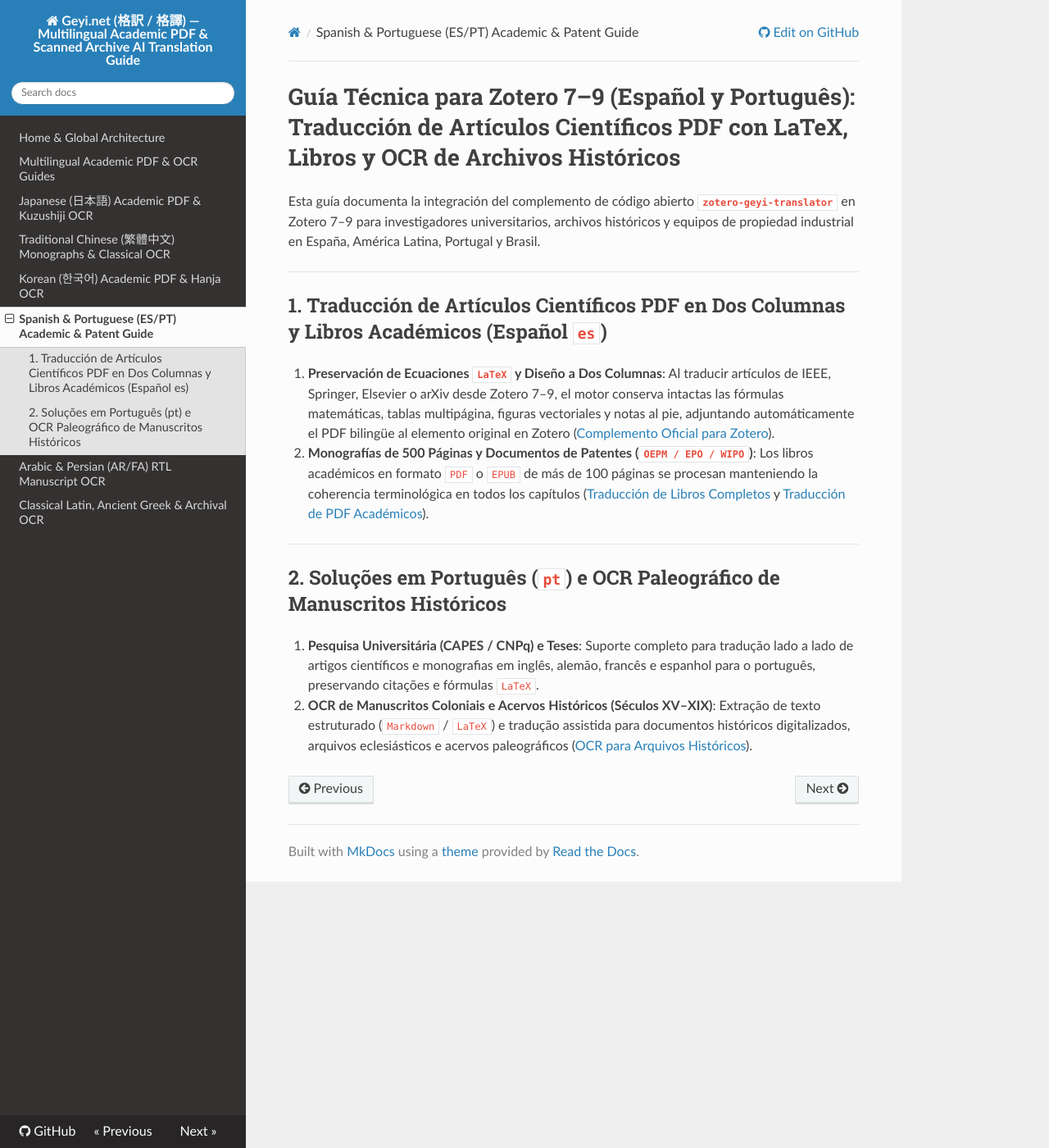
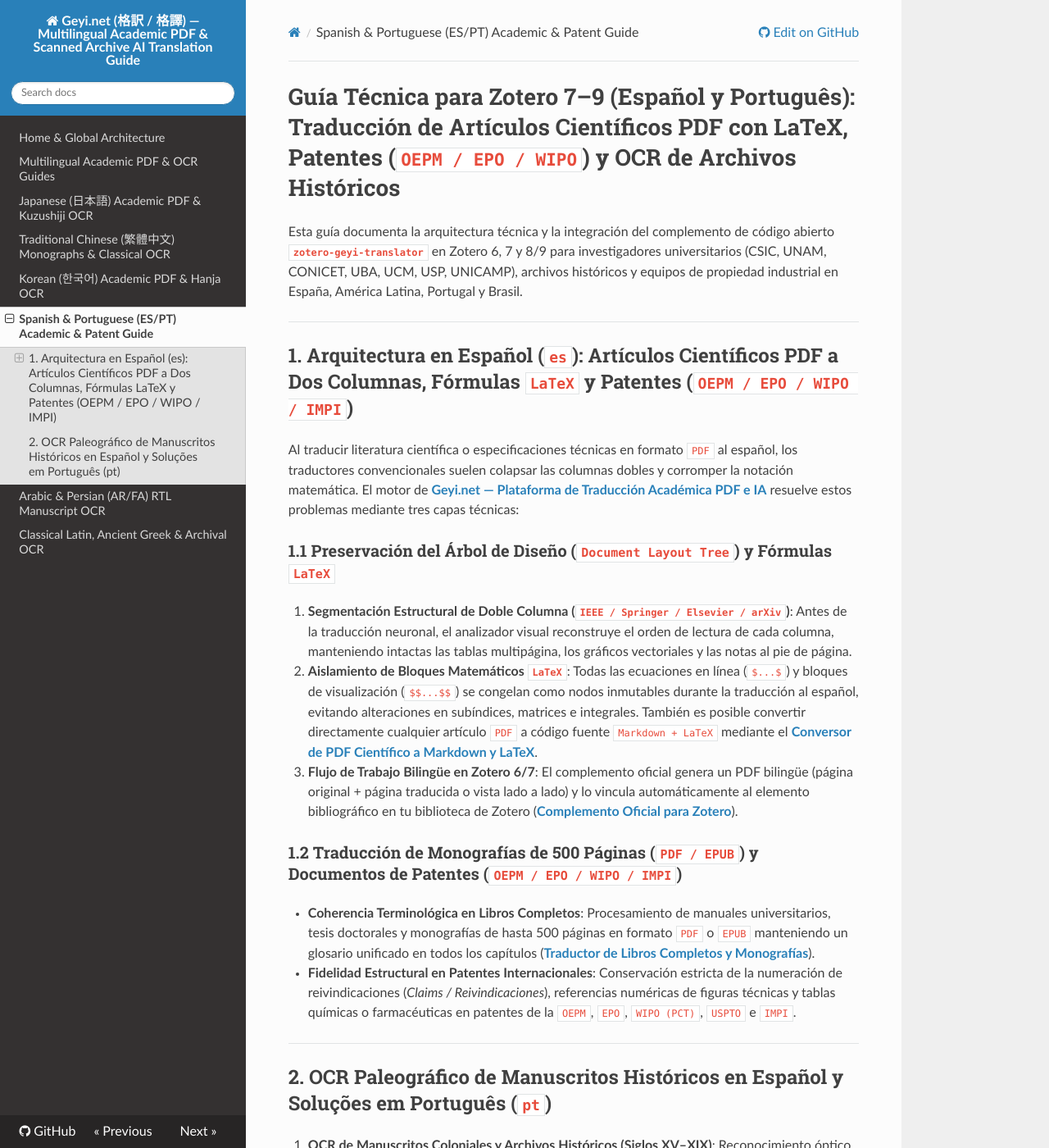
Before and after one commit to Nayuta-9/zotero-geyi-translator, an MkDocs documentation site: the page built from docs/spanish-portuguese-academic-patents.md, in a window 1280 px wide and 1400 px high. Shown: the whole window at 82% size. Built offline with MkDocs 1.6.1, drawn with Linux system fonts in a browser that asks for light colours; nearby versions of some CDN libraries; some of the changed text lies outside the part shown.

Commit message:
docs(es): expand Spanish technical guide for academic PDF, OEPM/EPO/WIPO patent translation, and colonial paleography OCR

```diff
--- a/docs/spanish-portuguese-academic-patents.md
+++ b/docs/spanish-portuguese-academic-patents.md
@@ -1,17 +1,25 @@
-# Guía Técnica para Zotero 7–9 (Español y Português): Traducción de Artículos Científicos PDF con LaTeX, Libros y OCR de Archivos Históricos
+# Guía Técnica para Zotero 7–9 (Español y Português): Traducción de Artículos Científicos PDF con LaTeX, Patentes (`OEPM / EPO / WIPO`) y OCR de Archivos Históricos
 
-Esta guía documenta la integración del complemento de código abierto **`zotero-geyi-translator`** en Zotero 7–9 para investigadores universitarios, archivos históricos y equipos de propiedad industrial en España, América Latina, Portugal y Brasil.
+Esta guía documenta la arquitectura técnica y la integración del complemento de código abierto **`zotero-geyi-translator`** en Zotero 6, 7 y 8/9 para investigadores universitarios (CSIC, UNAM, CONICET, UBA, UCM, USP, UNICAMP), archivos históricos y equipos de propiedad industrial en España, América Latina, Portugal y Brasil.
 
 ---
 
-## 1. Traducción de Artículos Científicos PDF en Dos Columnas y Libros Académicos (Español `es`)
+## 1. Arquitectura en Español (`es`): Artículos Científicos PDF a Dos Columnas, Fórmulas `LaTeX` y Patentes (`OEPM / EPO / WIPO / IMPI`)
 
-1. **Preservación de Ecuaciones `LaTeX` y Diseño a Dos Columnas**: Al traducir artículos de IEEE, Springer, Elsevier o arXiv desde Zotero 7–9, el motor conserva intactas las fórmulas matemáticas, tablas multipágina, figuras vectoriales y notas al pie, adjuntando automáticamente el PDF bilingüe al elemento original en Zotero ([Complemento Oficial para Zotero](https://www.geyi.net/en/zotero-plugin)).
-2. **Monografías de 500 Páginas y Documentos de Patentes (`OEPM / EPO / WIPO`)**: Los libros académicos en formato `PDF` o `EPUB` de más de 100 páginas se procesan manteniendo la coherencia terminológica en todos los capítulos ([Traducción de Libros Completos](https://www.geyi.net/en/translate/book) y [Traducción de PDF Académicos](https://www.geyi.net/en/translate/pdf)).
+Al traducir literatura científica o especificaciones técnicas en formato `PDF` al español, los traductores convencionales suelen colapsar las columnas dobles y corromper la notación matemática. El motor de **[Geyi.net — Plataforma de Traducción Académica PDF e IA](https://www.geyi.net/en)** resuelve estos problemas mediante tres capas técnicas:
+
+### 1.1 Preservación del Árbol de Diseño (`Document Layout Tree`) y Fórmulas `LaTeX`
+1. **Segmentación Estructural de Doble Columna (`IEEE / Springer / Elsevier / arXiv`)**: Antes de la traducción neuronal, el analizador visual reconstruye el orden de lectura de cada columna, manteniendo intactas las tablas multipágina, los gráficos vectoriales y las notas al pie de página.
+2. **Aislamiento de Bloques Matemáticos `LaTeX`**: Todas las ecuaciones en línea (`$...$`) y bloques de visualización (`$$...$$`) se congelan como nodos inmutables durante la traducción al español, evitando alteraciones en subíndices, matrices e integrales. También es posible convertir directamente cualquier artículo `PDF` a código fuente `Markdown + LaTeX` mediante el **[Conversor de PDF Científico a Markdown y LaTeX](https://www.geyi.net/en/pdf-to-markdown)**.
+3. **Flujo de Trabajo Bilingüe en Zotero 6/7**: El complemento oficial genera un PDF bilingüe (página original + página traducida o vista lado a lado) y lo vincula automáticamente al elemento bibliográfico en tu biblioteca de Zotero (**[Complemento Oficial para Zotero](https://www.geyi.net/en/zotero-plugin)**).
+
+### 1.2 Traducción de Monografías de 500 Páginas (`PDF / EPUB`) y Documentos de Patentes (`OEPM / EPO / WIPO / IMPI`)
+- **Coherencia Terminológica en Libros Completos**: Procesamiento de manuales universitarios, tesis doctorales y monografías de hasta 500 páginas en formato `PDF` o `EPUB` manteniendo un glosario unificado en todos los capítulos (**[Traductor de Libros Completos y Monografías](https://www.geyi.net/en/translate/book)**).
+- **Fidelidad Estructural en Patentes Internacionales**: Conservación estricta de la numeración de reivindicaciones (*Claims / Reivindicaciones*), referencias numéricas de figuras técnicas y tablas químicas o farmacéuticas en patentes de la `OEPM`, `EPO`, `WIPO (PCT)`, `USPTO` e `IMPI`.
 
 ---
 
-## 2. Soluções em Português (`pt`) e OCR Paleográfico de Manuscritos Históricos
+## 2. OCR Paleográfico de Manuscritos Históricos en Español y Soluções em Português (`pt`)
 
-1. **Pesquisa Universitária (CAPES / CNPq) e Teses**: Suporte completo para tradução lado a lado de artigos científicos e monografias em inglês, alemão, francês e espanhol para o português, preservando citações e fórmulas `LaTeX`.
-2. **OCR de Manuscritos Coloniais e Acervos Históricos (Séculos XV–XIX)**: Extração de texto estruturado (`Markdown` / `LaTeX`) e tradução assistida para documentos históricos digitalizados, arquivos eclesiásticos e acervos paleográficos ([OCR para Arquivos Históricos](https://www.geyi.net/en/for/archives)).
+1. **OCR de Manuscritos Coloniales y Archivos Históricos (Siglos XV–XIX)**: Reconocimiento óptico de caracteres de alta precisión para fondos documentales digitalizados (como *PARES / Archivo General de Indias*, *Biblioteca Nacional de España*, *Archivo General de la Nación*), impresos antiguos con tipografía histórica y ligaduras paleográficas, con exportación directa a texto estructurado (**[Extracción de Documentos y OCR para Archivos Históricos](https://www.geyi.net/en/for/archives)**).
+2. **Pesquisa Universitária em Português (`CAPES / CNPq / FCT`)**: Suporte completo para tradução lado a lado de artigos científicos, livros completos (`PDF / EPUB`) e acervos históricos do inglês, alemão, francês e espanhol para o português, preservando citações ABNT/APA e fórmulas `LaTeX`.
```
